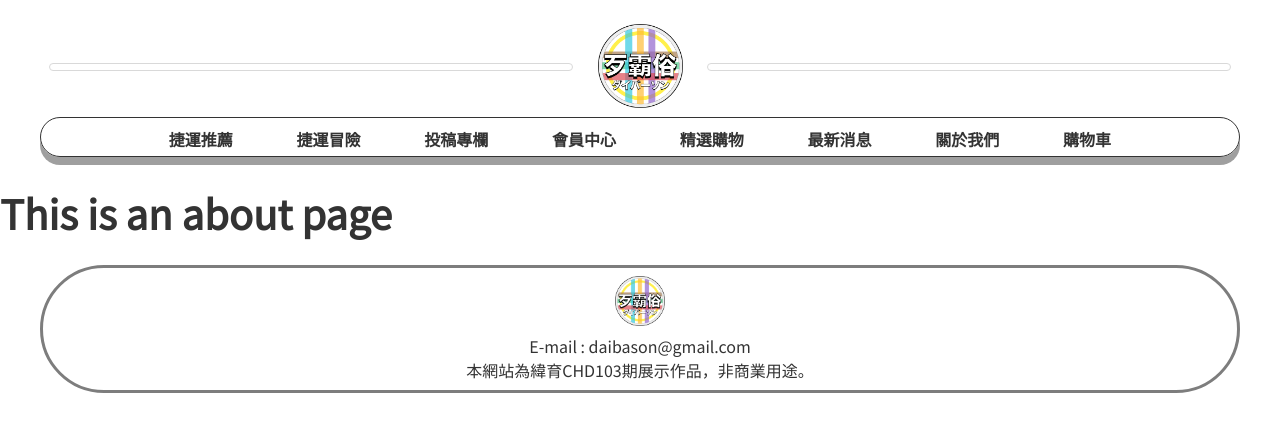
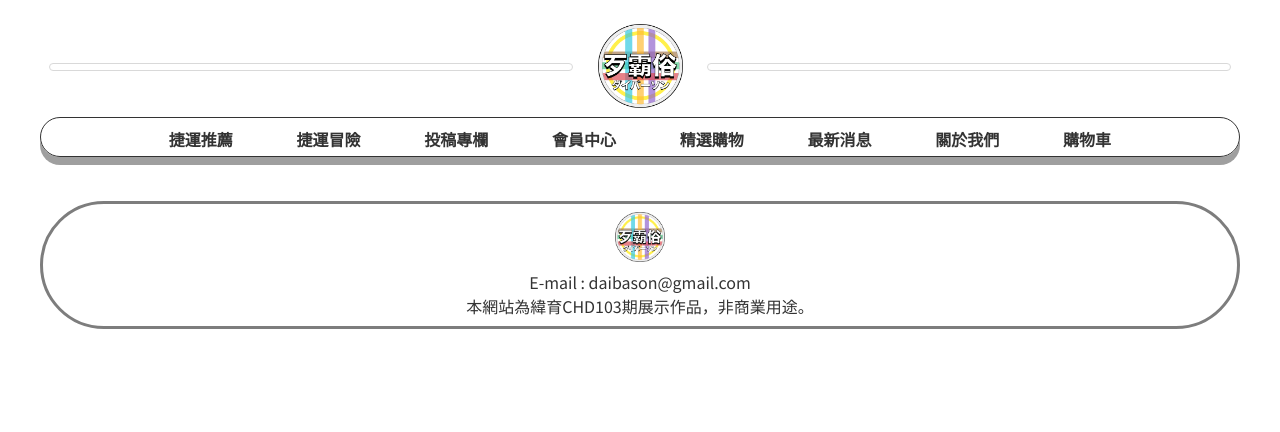
Before and after one commit to Sharon23565421/daibason, a Vue app: page /about in a window 1280 px wide. Shown: the top 432 px of the page. Built offline with nearby package versions, Linux system fonts and the light colour scheme.

Commit message:
各位新建Views的檔名記得自首大寫呀QAQ 開起來壞掉嚇到不行><

```diff
--- a/src/views/AboutView.vue
+++ b/src/views/AboutView.vue
@@ -1,5 +1,5 @@
 <template>
   <div class="about">
-    <h1>This is an about page</h1>
+    <h1></h1>
   </div>
 </template>
```
